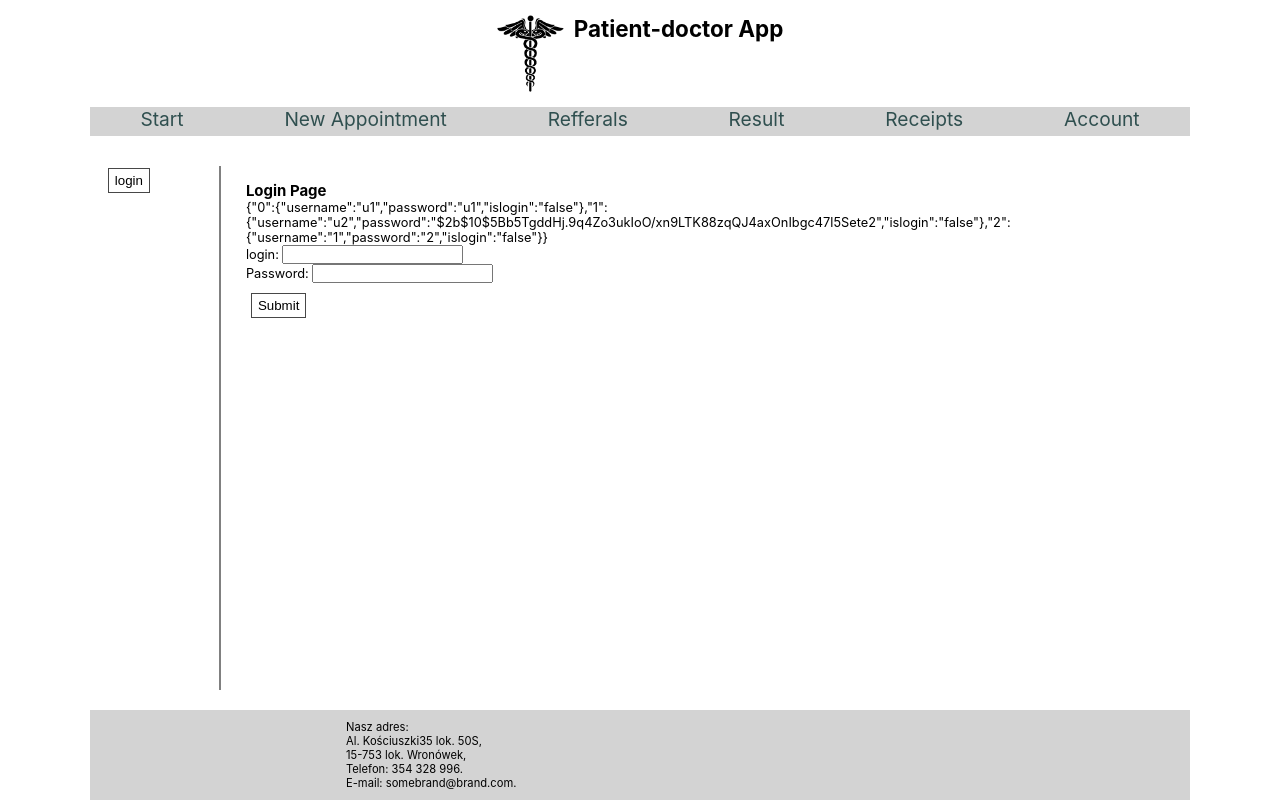
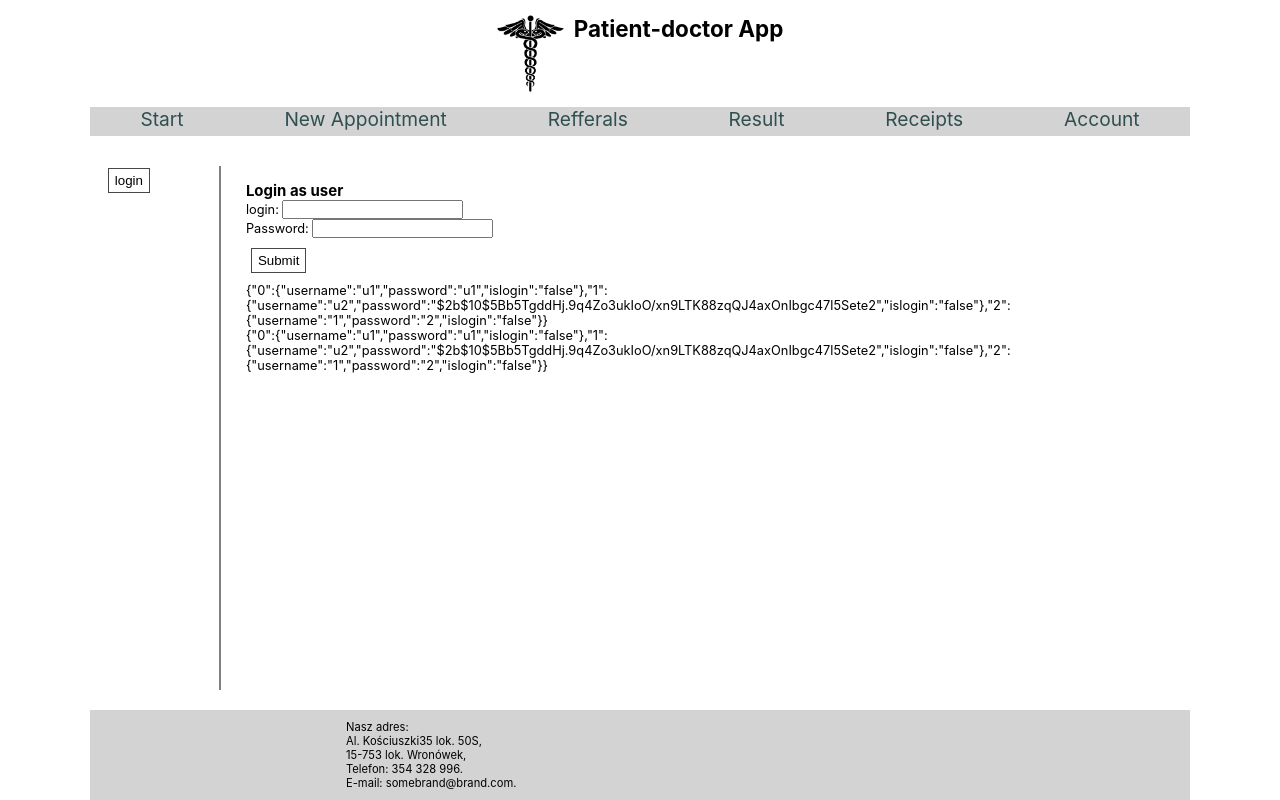
Before and after one commit to elzp/patientMedicalApp, a React (Create React App) app: page /login in a window 1280 px wide. Built offline with nearby package versions, Linux system fonts and the light colour scheme.

Commit message:
Add refractoring for login&signin components

```diff
--- /dev/null
+++ b/src/comp/LogForm.tsx
@@ -0,0 +1,34 @@
+import React from 'react';
+import './../App.css';
+import { BrowserRouter as Router, Redirect, Route } from 'react-router-dom';
+import udata from '../usersdata.json';
+
+function LogForm(props: any ) {
+
+  return (
+    <div >
+      <h3>{props.name}</h3>
+
+    <form onSubmit={props.onSubmit}
+   className="right-log-form">
+    <div>
+      <label>login:</label> <input value={props.login} onChange={(e)=>{props.onChange(e,"log")}}/>
+    </div>
+    <div>
+     <label> Password: </label> <input value={props.password} onChange={(e)=>{props.onChange(e,"pass")}}
+      type="password"/>
+      </div>
+   <div id="button"> <button type="submit" >Submit</button></div>
+   </form>
+    {props.error}
+
+    <Route
+      render={(props) =>   localStorage.getItem('isLogin')==="true" &&
+      <Redirect to={{pathname: '/'} }/>}
+    />
+    {JSON.stringify(udata)}
+    </div>
+  );
+}
+
+export default LogForm;
--- a/src/comp/Login.tsx
+++ b/src/comp/Login.tsx
@@ -1,4 +1,5 @@
 import React, { useState } from 'react';
+import LogForm from './LogForm';
 import './../App.css';
 import {handleChangeOfUser} from './srcfunctions'
 import { BrowserRouter as Router, Redirect, Route } from 'react-router-dom';
@@ -86,10 +87,11 @@ function Login(props: any ) {
 
 
   return (
-    <div>
-      <h3>Login Page</h3>
-      {JSON.stringify(udata)}
-   <form onSubmit={onSubmit} >
+    <>
+      {/* <h3>Login Page</h3>
+
+    <form onSubmit={onSubmit}
+   className="right-log-form">
     <div>
       <label>login:</label> <input value={login} onChange={(e)=>{onChange(e,"log")}}/>
     </div>
@@ -99,15 +101,22 @@ function Login(props: any ) {
       </div>
    <div id="button"> <button type="submit" >Submit</button></div>
    </form>
-    {error}
+    {error} */}
 
     <Route
       render={(props) =>   localStorage.getItem('isLogin')==="true" &&
       <Redirect to={{pathname: '/'} }/>}
     />
-    </div>
-
-
+    <LogForm
+    name="Login as user"
+    onSubmit = {onSubmit}
+    login = {login}
+    password = {password}
+    onChange = {onChange}
+    error = {error}
+    />
+    {JSON.stringify(udata)}
+    </>
   );
 }
 
--- a/src/comp/SignIn.tsx
+++ b/src/comp/SignIn.tsx
@@ -1,10 +1,8 @@
 import React, { useState } from 'react';
+import LogForm from './LogForm';
 import './../App.css';
-import { BrowserRouter as Router, Link, Redirect, Route } from 'react-router-dom';
 import axios from 'axios';
 import udata from '../usersdata.json';
-import useEffect from 'react';
-
 
 function SignIn(props: any ) {
   const [ login2, setlogin ]= useState("");
@@ -81,8 +79,18 @@ function SignIn(props: any ) {
   };
 }
 
+function onChange(e:any, type: string){
+  if(type==="log") {
+    setlogin(login=>e.target.value);
+    validateinput(e, "log");
+  }
+  else{
+    setpass(password=>e.target.value)
+    validateinput(e,"pass");
+  }
+}
 
-  async function onSubmit1(e:any){
+  async function onSubmit(e:any){
     e.preventDefault();
 
 
@@ -92,11 +100,12 @@ function SignIn(props: any ) {
 
 
   return (
-    <div>
-      <h3>SignIn page</h3>
+    <>
+      {/* <h3>SignIn page</h3> */}
 
-      {JSON.stringify(udata)}
-   <form //onSubmit={onSubmit}
+
+   {/*<form //onSubmit={onSubmit}
+    className="right-log-form"
    >
     <div>
       <label>login:</label> <input onChange={(e)=>{
@@ -104,6 +113,7 @@ function SignIn(props: any ) {
         validateinput(e, "log");
         }} />
     </div>
+
 
     <div>
       <label>Password: </label> <input onChange={(e)=>{
@@ -114,13 +124,20 @@ function SignIn(props: any ) {
       />
     </div>
 
-   <div id="button"> <button  //onSubmit={(e)=>{onSubmit1(e);}
-   //}
-   //type="submit"
+    <div id="button"> <button
    >Submit</button></div>
-   </form>
+   </form> */}
 
     {error}
+    <LogForm
+    name="Singin as a new user"
+    onSubmit = {onSubmit}
+    login = {login2}
+    password = {password}
+    onChange = {onChange}
+    error = {error}
+    />
+    {JSON.stringify(udata)}
     {`${login2}; password ${password}`}
 
     {JSON.stringify([isLoginUnique, isPasswordOk])}
@@ -137,7 +154,7 @@ function SignIn(props: any ) {
         {/* {JSON.stringify( sth3.find((it:any)=>it[1]===login)
     )} */}
 
-    </div>
+    </>
 
 
   );
```
Also changed, not shown: src/comp/dist/LogForm.js (added), src/comp/dist/Login.js, src/comp/dist/SignIn.js.
